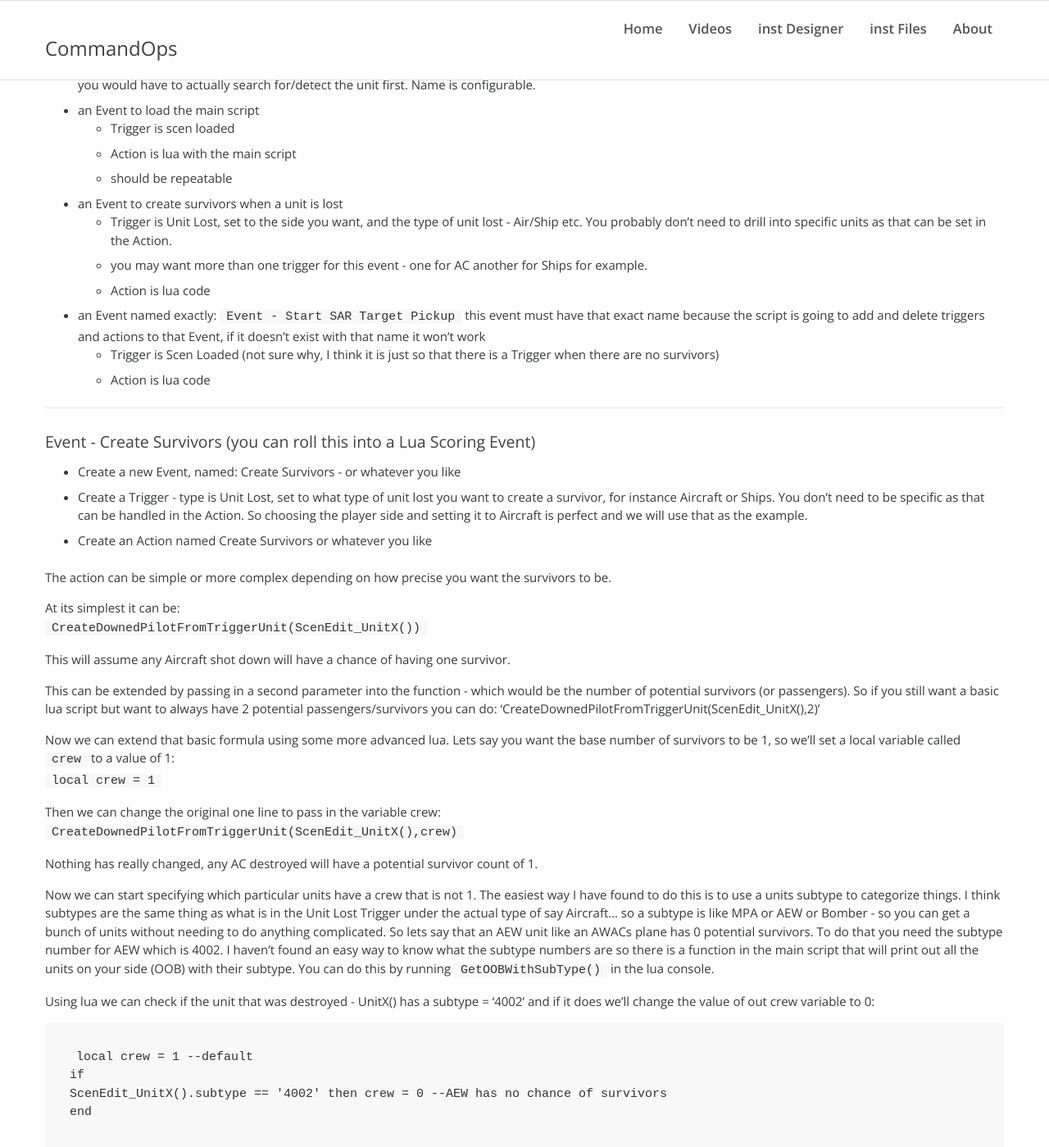
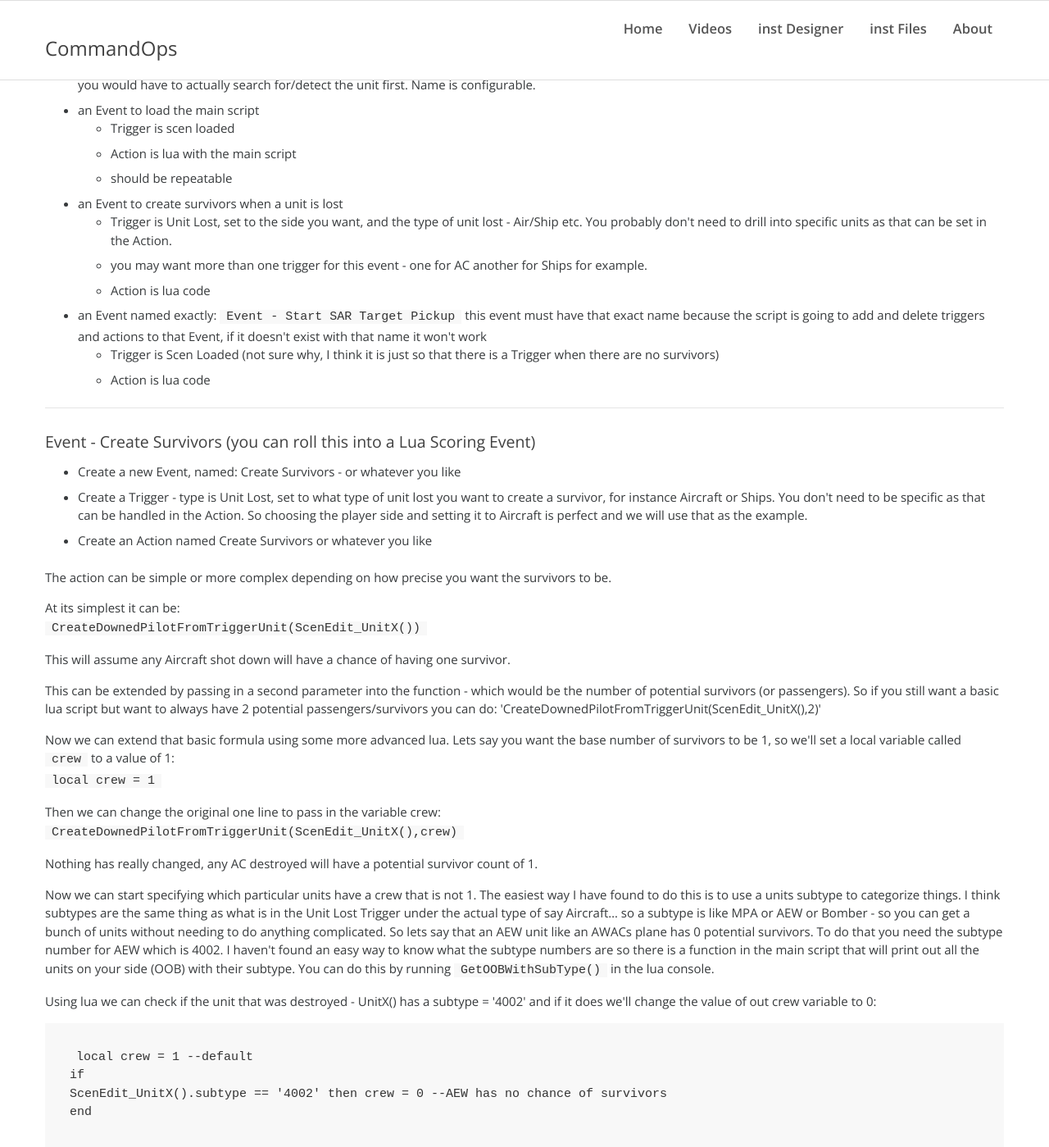
Before and after one commit to commandops/commandops.github.io, a Jekyll site: the page built from posts/survivors-script.md, in a window 1280 px wide and 1400 px high, scrolled down 903 px. Shown: the whole window at 82% size. Built offline with Jekyll 4.4.1, drawn with Linux system fonts in a browser that asks for light colours; comment, search, counter and statistics services are not loaded; part of the change alters nothing that is shown; some of the changed text lies outside the part shown.

```diff
--- a/_config.yml
+++ b/_config.yml
@@ -16,6 +16,7 @@ exclude: ["Gemfile.lock","Gemfile","package.json","rakefile.rb","README.md","s3_
 highlighter: rouge
 markdown: kramdown
 kramdown:
+  smart_quotes: ["apos", "apos", "quot", "quot"]
   input: GFM
   hard_wrap: false
   syntax_highlighter: rouge
```
